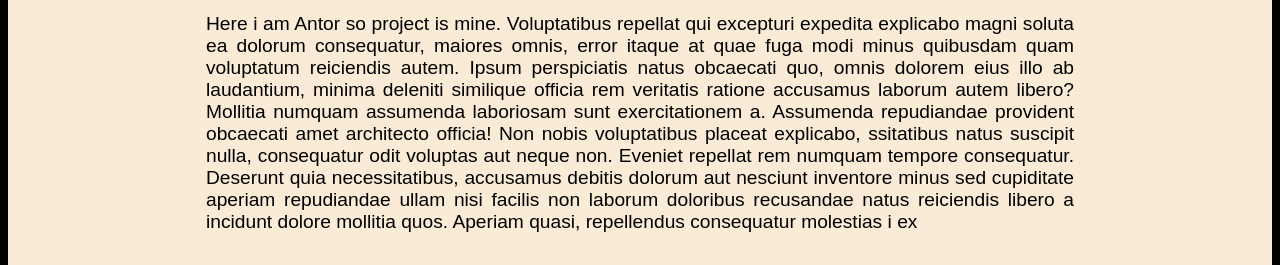
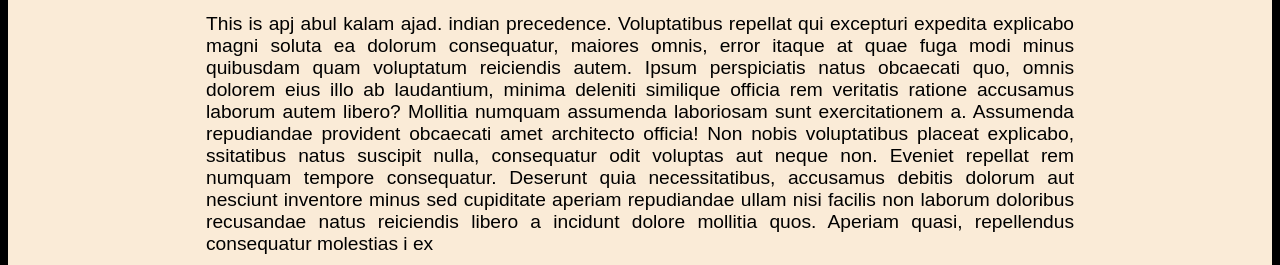
Before and after one commit to alantorbd/html-first-project, a plain HTML site: page index.html in a window 1280 px wide. Shown: the part 535-800 px from the top of the page. Drawn offline with Linux system fonts and the light colour scheme.

Commit message:
change txt

```diff
--- a/index.html
+++ b/index.html
@@ -22,15 +22,15 @@
       <section class="description">
         <h1 class="desc_head">Missile Man of India</h1>
         <p class="desc_dsc">
-          Here i am Antor so project is mine. Voluptatibus
-          repellat qui excepturi expedita explicabo magni soluta ea dolorum
-          consequatur, maiores omnis, error itaque at quae fuga modi minus
-          quibusdam quam voluptatum reiciendis autem. Ipsum perspiciatis natus
-          obcaecati quo, omnis dolorem eius illo ab laudantium, minima deleniti
-          similique officia rem veritatis ratione accusamus laborum autem
-          libero? Mollitia numquam assumenda laboriosam sunt exercitationem a.
-          Assumenda repudiandae provident obcaecati amet architecto officia! Non
-          nobis voluptatibus placeat explicabo, ssitatibus natus suscipit nulla,
+          This is apj abul kalam ajad. indian precedence. Voluptatibus repellat
+          qui excepturi expedita explicabo magni soluta ea dolorum consequatur,
+          maiores omnis, error itaque at quae fuga modi minus quibusdam quam
+          voluptatum reiciendis autem. Ipsum perspiciatis natus obcaecati quo,
+          omnis dolorem eius illo ab laudantium, minima deleniti similique
+          officia rem veritatis ratione accusamus laborum autem libero? Mollitia
+          numquam assumenda laboriosam sunt exercitationem a. Assumenda
+          repudiandae provident obcaecati amet architecto officia! Non nobis
+          voluptatibus placeat explicabo, ssitatibus natus suscipit nulla,
           consequatur odit voluptas aut neque non. Eveniet repellat rem numquam
           tempore consequatur. Deserunt quia necessitatibus, accusamus debitis
           dolorum aut nesciunt inventore minus sed cupiditate aperiam
```
